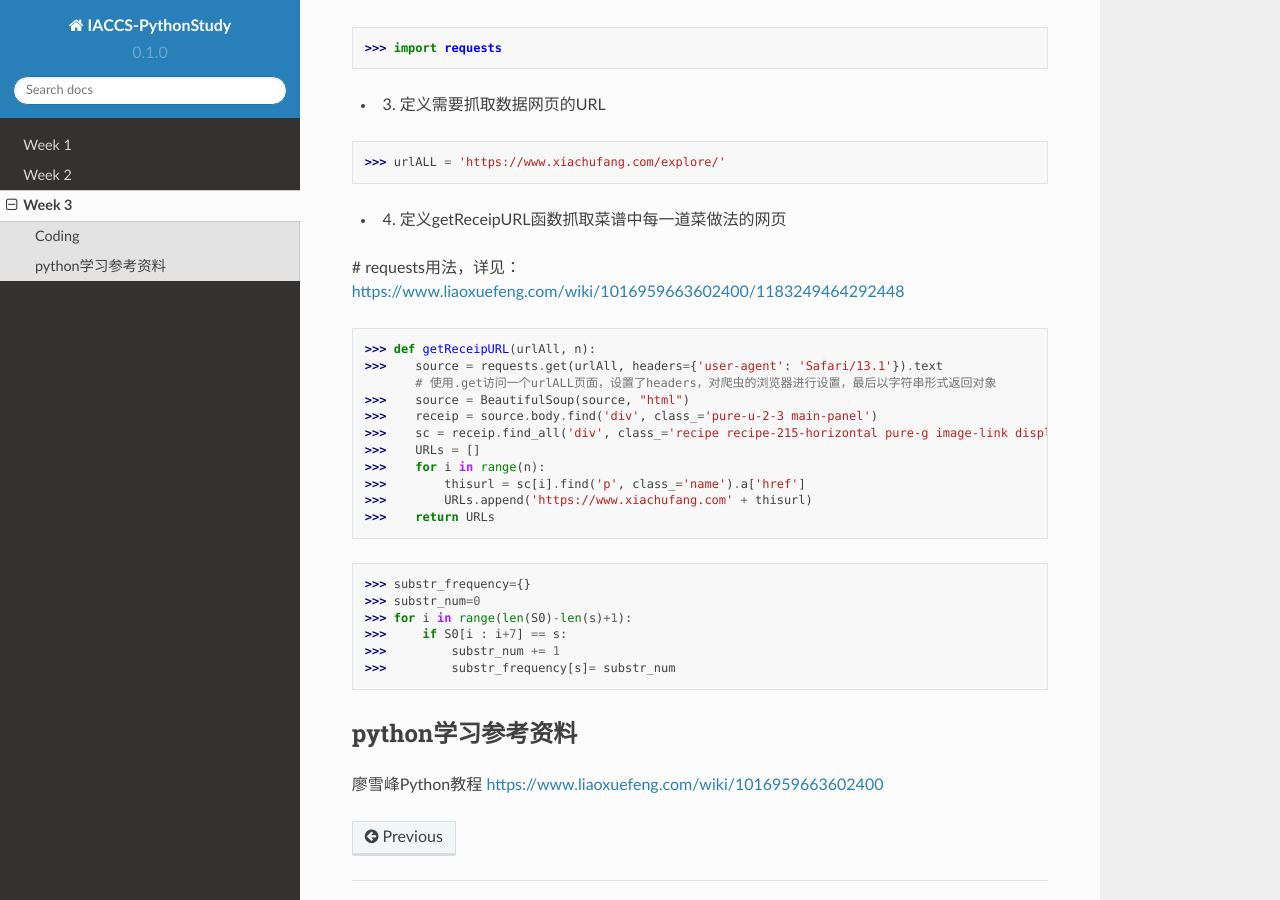
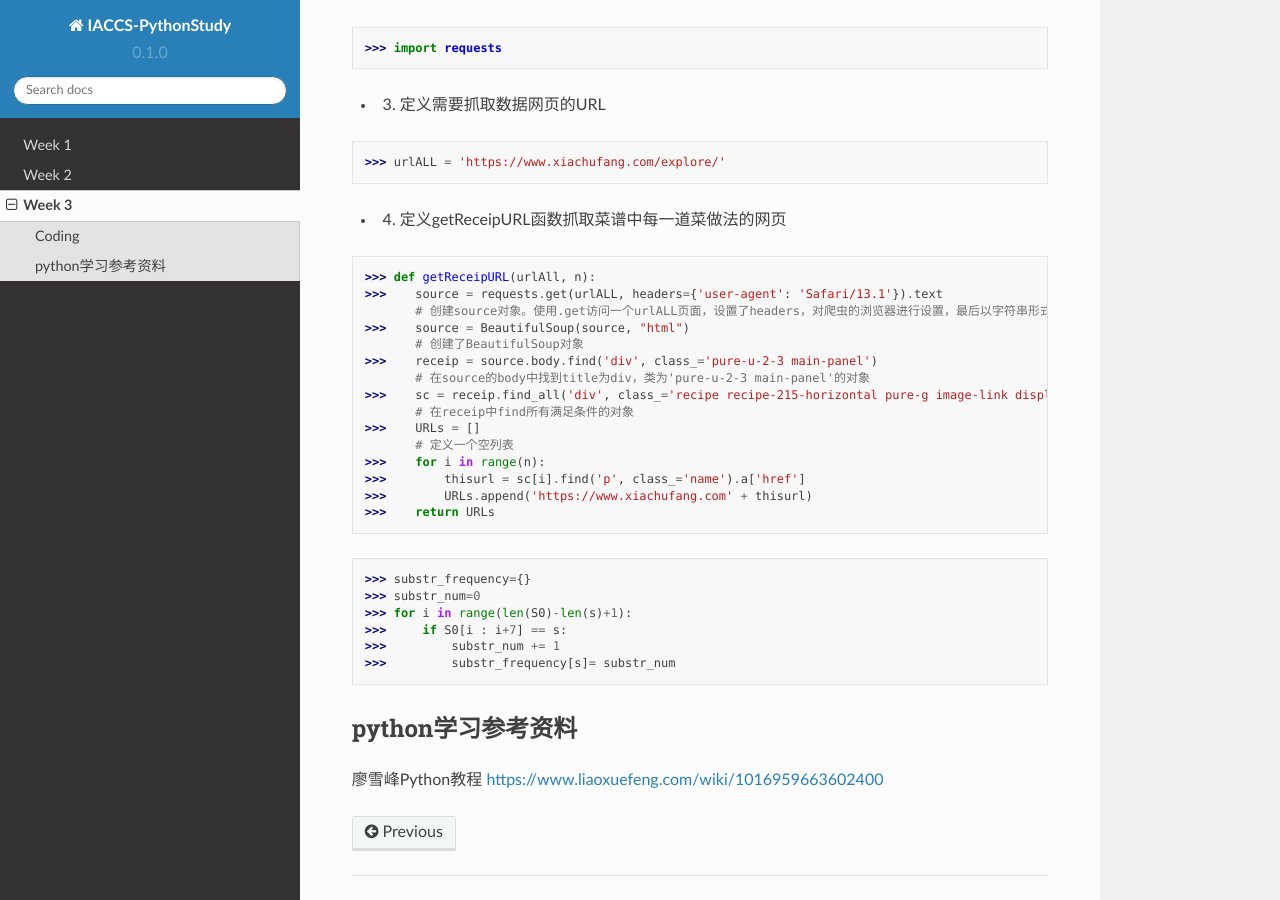
Before and after one commit to sandaowu/IACCS-Python-Study, a Sphinx documentation site: the page built from docs/source/study3.rst, in a window 1280 px wide and 900 px high, scrolled down 568 px. Built offline with Sphinx 7.4.7 and the Read the Docs theme 2.0.0, drawn with Linux system fonts in a browser that asks for light colours.

Commit message:
Update study3.rst

```diff
--- a/docs/source/study3.rst
+++ b/docs/source/study3.rst
@@ -24,15 +24,17 @@ Coding
 
 * 4. 定义getReceipURL函数抓取菜谱中每一道菜做法的网页
 
-# requests用法，详见：https://www.liaoxuefeng.com/wiki/1016959663602400/1183249464292448
-
 >>> def getReceipURL(urlAll, n):
->>>    source = requests.get(urlAll, headers={'user-agent': 'Safari/13.1'}).text
-       # 使用.get访问一个urlALL页面，设置了headers，对爬虫的浏览器进行设置，最后以字符串形式返回对象
+>>>    source = requests.get(urlALL, headers={'user-agent': 'Safari/13.1'}).text
+       # 创建source对象。使用.get访问一个urlALL页面，设置了headers，对爬虫的浏览器进行设置，最后以字符串形式返回对象
 >>>    source = BeautifulSoup(source, "html")
+       # 创建了BeautifulSoup对象
 >>>    receip = source.body.find('div', class_='pure-u-2-3 main-panel')
+       # 在source的body中找到title为div，类为'pure-u-2-3 main-panel'的对象
 >>>    sc = receip.find_all('div', class_='recipe recipe-215-horizontal pure-g image-link display-block')
+       # 在receip中find所有满足条件的对象
 >>>    URLs = []
+       # 定义一个空列表
 >>>    for i in range(n):
 >>>        thisurl = sc[i].find('p', class_='name').a['href']
 >>>        URLs.append('https://www.xiachufang.com' + thisurl)
```
